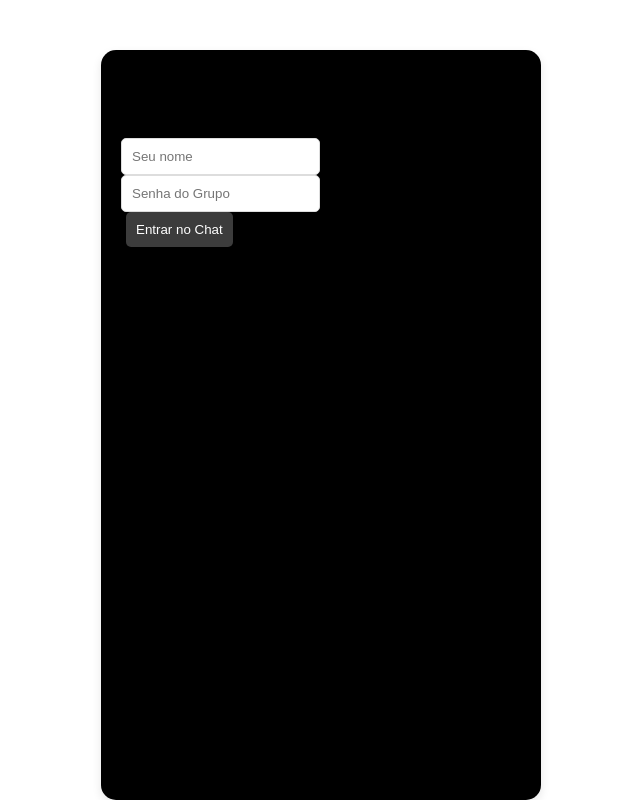
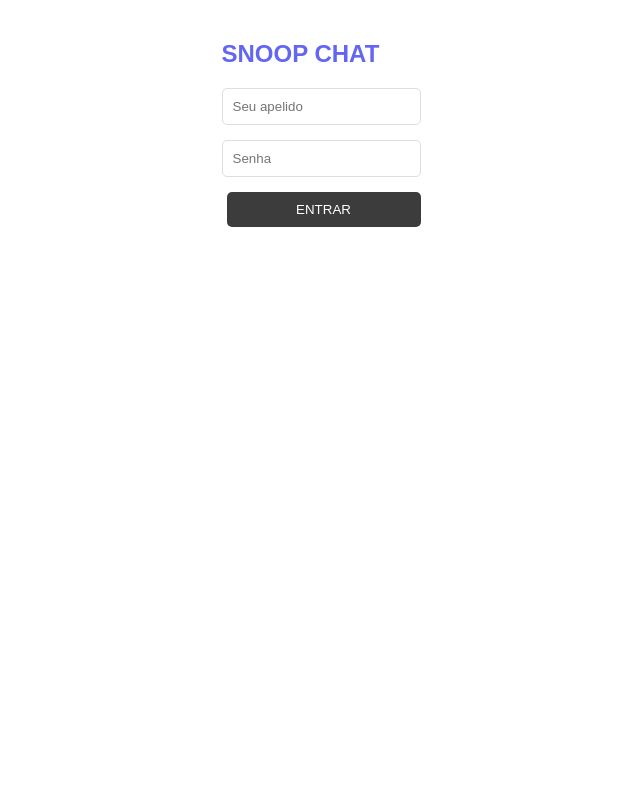
Before and after one commit to obarretinbb-design/chat-dos-amigos, a Flask app: page / in a window 1280 px wide. Shown: the whole page, without its empty margins (319-959 px from the left). Run offline with Flask 3, Linux system fonts and the light colour scheme.

Commit message:
Revamp login page layout and styling

```diff
--- a/templates/login.html
+++ b/templates/login.html
@@ -1,10 +1,17 @@
-<link rel="stylesheet" href="/static/style.css">
-<div class="login-container">
-    <h2>SALVEM US</h2>
-    <form method="POST">
-        <input type="text" name="nome" placeholder="Seu nome" required><br>
-        <input type="password" name="senha" placeholder="Senha do Grupo" required><br>
-        <button type="submit">Entrar no Chat</button>
-    </form>
-    <meta name="viewport" content="width=device-width, initial-scale=1.0, maximum-scale=1.0, user-scalable=no">
-</div>
+<!DOCTYPE html>
+<html>
+<head>
+    <meta name="viewport" content="width=device-width, initial-scale=1.0">
+    <link rel="stylesheet" href="/static/style.css">
+</head>
+<body>
+    <div class="login-box" style="justify-content: center; align-items: center; padding: 20px;">
+        <h2 style="color: #6366f1;">SNOOP CHAT</h2>
+        <form method="POST" style="width: 100%; display: flex; flex-direction: column; gap: 15px;">
+            <input type="text" name="nome" placeholder="Seu apelido" required>
+            <input type="password" name="senha" placeholder="Senha" required>
+            <button type="submit">ENTRAR</button>
+        </form>
+    </div>
+</body>
+</html>
```
